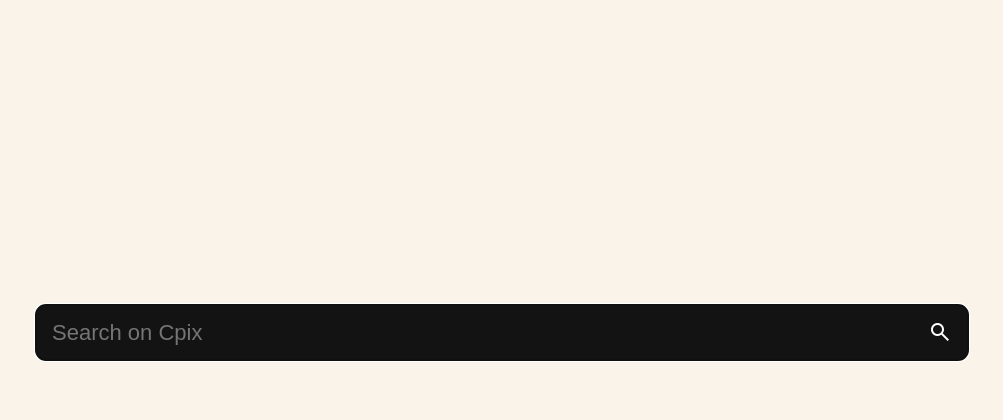
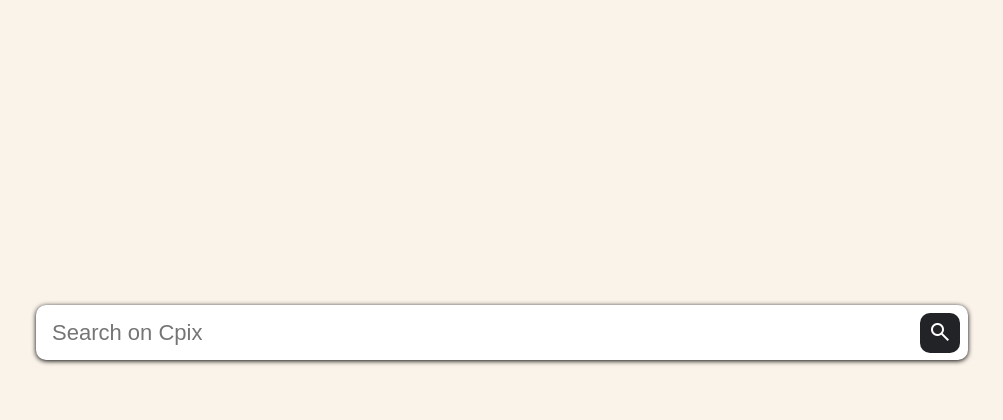
Before and after one commit to SrijanSriv211/Cpix, a Flask app: page / in a window 1280 px wide. Shown: the part 400-820 px from the top of the page, without its empty margins (138-1141 px from the left). Run offline with Flask 3, Linux system fonts and the light colour scheme; parts of the project's set-up code (start-up, migrations or seed data) failed here and were passed over.

Commit message:
Take UI inspiration from PI.ai

```diff
--- a/web/static/style.css
+++ b/web/static/style.css
@@ -108,7 +108,8 @@ nav ul li a:hover
 
 #results li a:hover
 {
-	text-decoration: underline;
+    text-decoration: underline;
+    transition: 0.2s;
 }
 
 .search-container
@@ -128,14 +129,28 @@ nav ul li a:hover
 #inputbox
 {
     font-size: 22px;
-    color: white;
-    background-color: #131314;
+    color: black;
+    background-color: white;
+    outline: none;
     border: none;
     border-radius: 10px;
     width: 900px;
     height: 55px;
     padding-left: 16px;
     padding-right: 16px;
+    transition: 0.2s;
+}
+
+#inputbox:hover
+{
+    box-shadow: 0px 1px 5px rgba(0, 0, 0, 1);
+    transition: 0.2s;
+}
+
+#inputbox:focus
+{
+    box-shadow: 0px 1px 5px rgba(0, 0, 0, 1);
+    transition: 0.2s;
 }
 
 .inputbtn
@@ -146,7 +161,7 @@ nav ul li a:hover
     font-size: 20px;
     padding-top: 3px;
     color: white;
-    background-color: #131314;
+    background-color: #222327;
     border: none;
     outline: none;
     border-radius: 10px;
@@ -159,5 +174,7 @@ nav ul li a:hover
 
 .inputbtn:hover
 {
-    background-color: #222327;
+    box-shadow: 0px 1px 5px rgba(0, 0, 0, 1);
+    background-color: #038247;
+    transition: 0.2s;
 }
```
